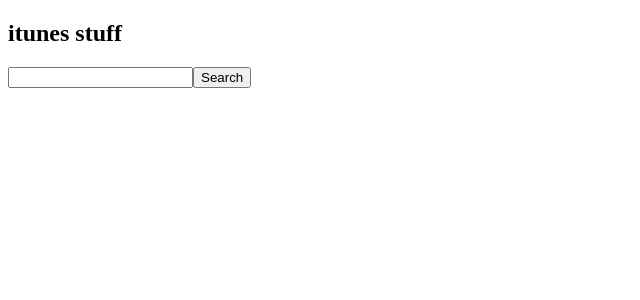
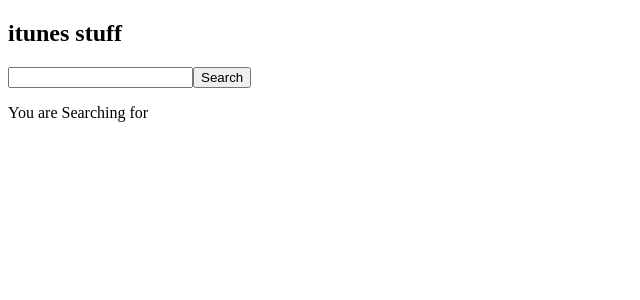
Before and after one commit to pacalabre/itunes-search-angular, an Angular app: page / in a window 1280 px wide. Shown: the top 300 px of the page, without its empty margins (0-640 px from the left). Built offline with nearby package versions, Linux system fonts and the light colour scheme.

Commit message:
moved searchterm assignment into make request function

```diff
--- a/src/app/albums/albums.component.html
+++ b/src/app/albums/albums.component.html
@@ -1,4 +1,5 @@
-<form (submit)="makeRequest">
+<form (submit)="makeRequest($event)">
 	<input (keyup)="getInput($event)" />
 	<button>Search</button>
 </form>
+<p>You are Searching for</p> {{searchTerm}}
--- a/src/app/albums/albums.component.ts
+++ b/src/app/albums/albums.component.ts
@@ -8,22 +8,23 @@
 })
 export class AlbumsComponent {
 
-  searchTerm: any;
+  searchTerm: string;
   albums: any;
 
   constructor(private httpClient: HttpClient) {}
   getInput(event) {
-  	this.searchTerm = event.target.value;
+  	console.log(this.searchTerm);
   }
 
-  makeRequest() {
+  makeRequest(event) {
+  	event.preventDefault();
+  	console.log(event);
+  	this.searchTerm = event.target[0].value;
   	this.httpClient.get('https://itunes.apple.com/search?term=' + this.searchTerm + '&entity=album')
   	.subscribe( (data) => {
   		 this.albums = data;
-  		 console.log(this.albums);
+  		 console.log(data);
   	})
-
   }
 
-
 }
```
